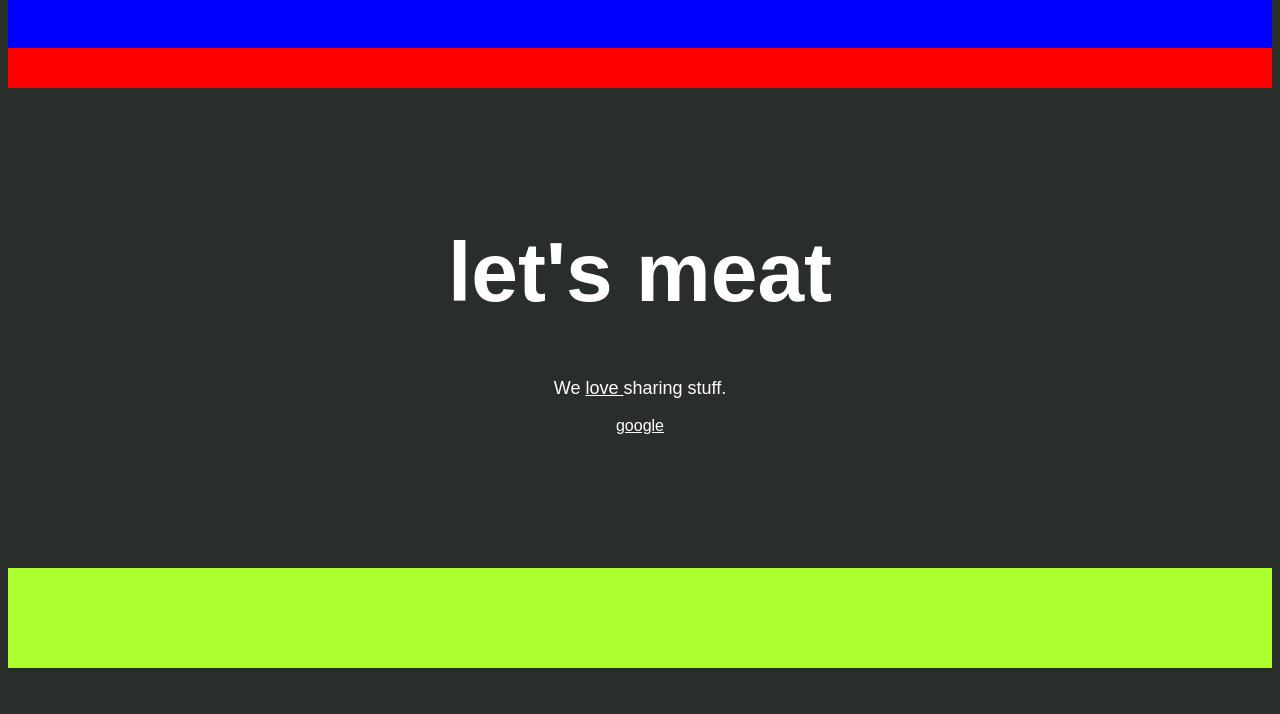
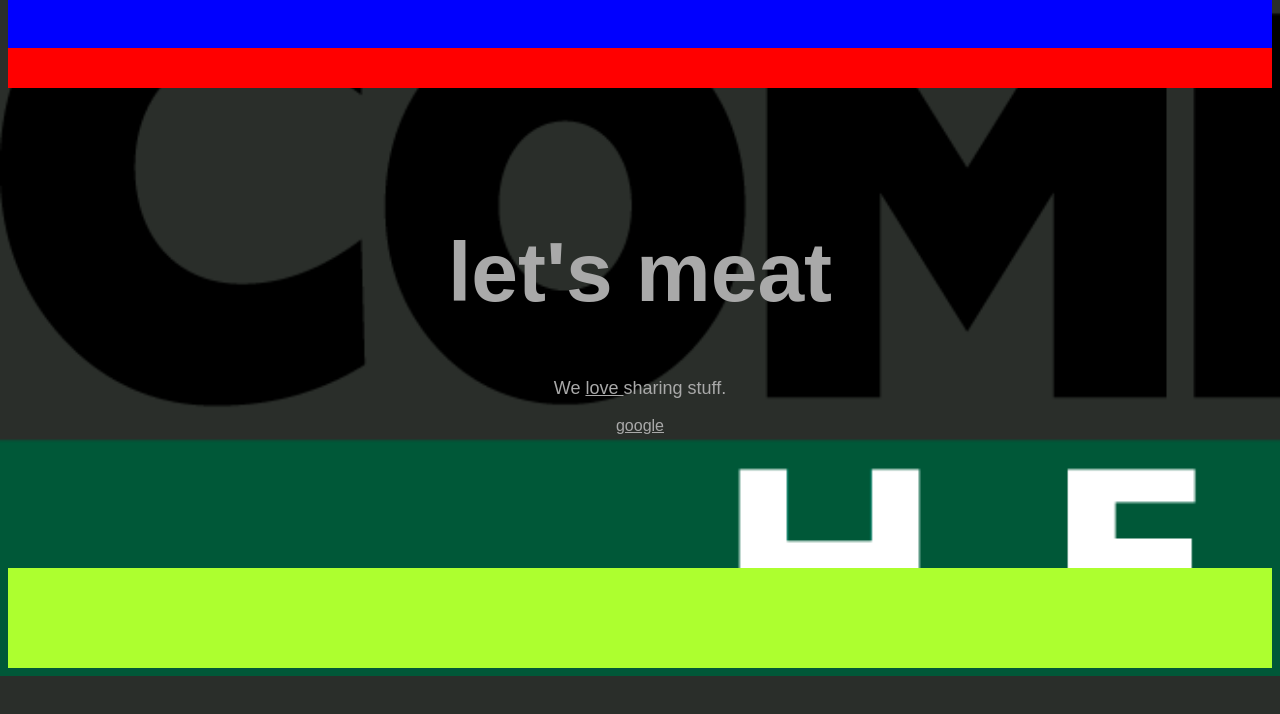
Before and after one commit to ZenitramRafael/HTML_CSS_Course-YouTube, a plain HTML site: page Project1/index.html in a window 1280 px wide. Shown: the part 70-784 px from the top of the page. Drawn offline with Linux system fonts and the light colour scheme.

Commit message:
Stretching Background image
2:43:27

```diff
--- a/Project1/style.css
+++ b/Project1/style.css
@@ -1,5 +1,8 @@
 body {
     background-color: #2a2e2a;
+    background-image: url(images/cfhp_new_logo.png);
+    background-size: cover;
+    background-repeat: no-repeat;
 }
 
 .container {
@@ -39,18 +42,18 @@ footer {
 
 h1 {
     font-size: 84px;
-    color: white;
+    color: darkgrey;
     font-family: Arial, Helvetica, sans-serif;
 
 }
 
 p {
     font-size: 18px;
-    color: white;
+    color: darkgrey;
     font-family: Arial, Helvetica, sans-serif;
 }
 
 a {
-    color: white;
+    color: darkgrey;
     font-family: Arial, Helvetica, sans-serif;
 }
```
Also changed, not shown: Project1/images/Header_Image_v3-lockup-1.png (added).
